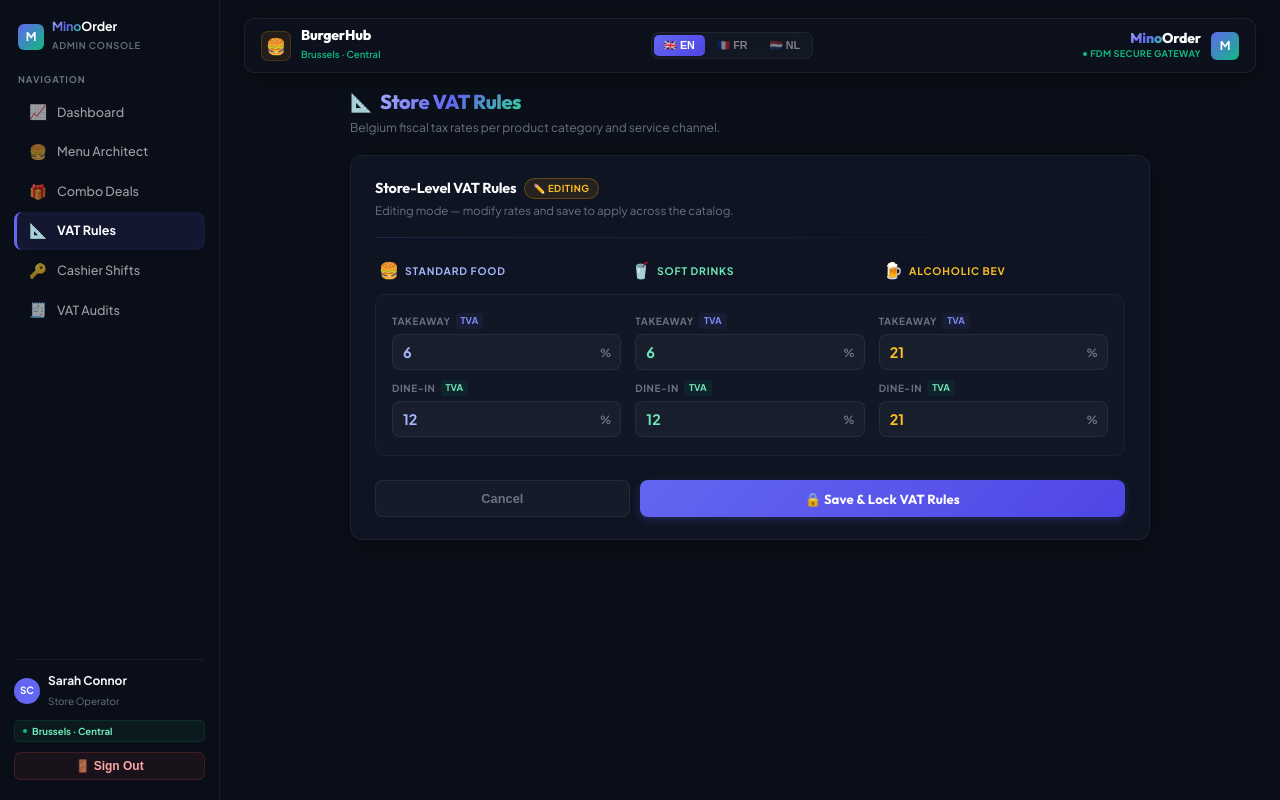
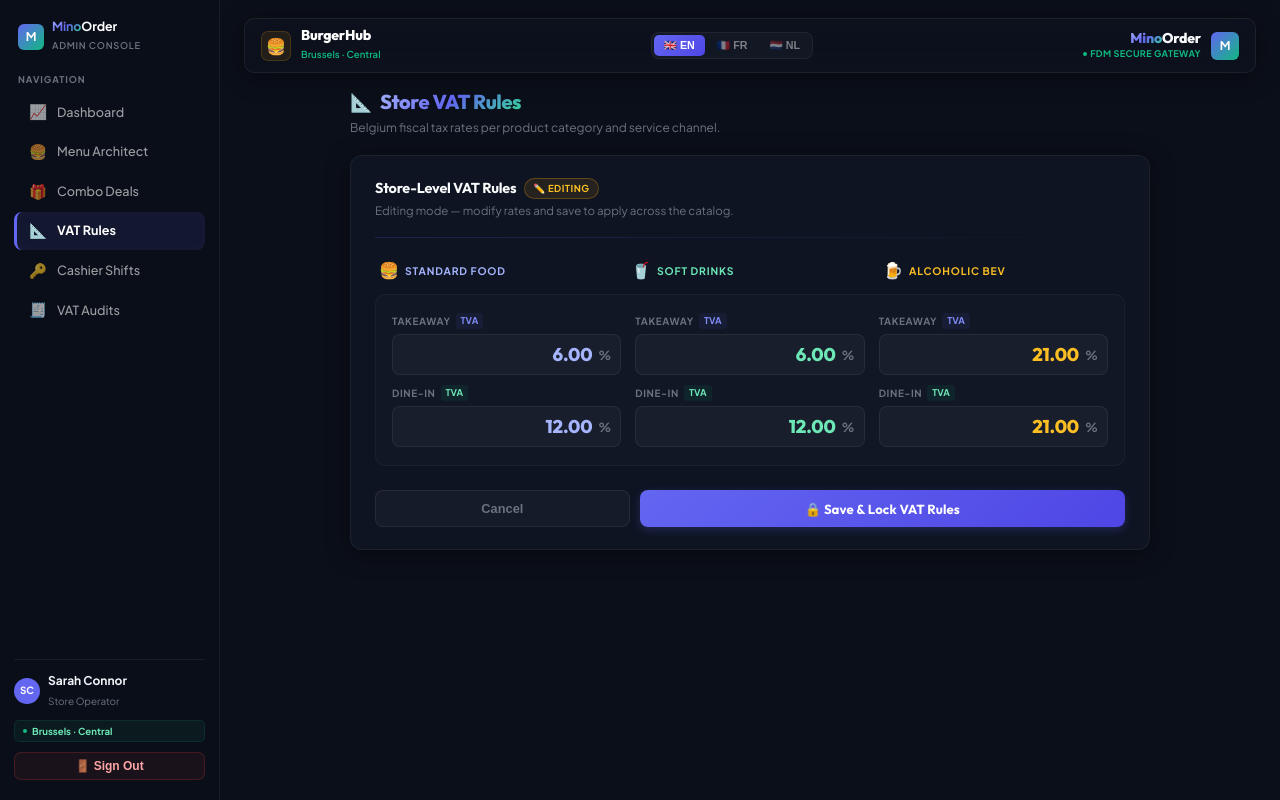
Before and after one commit to baijanburgers-stack/minoorder, a Next.js app in the folder minoorder-web-back-office/: page /store-admin/menu/vat-rules in a window 1280 px wide. Both pictures are taken after a click on the button "✏️ Edit Rates". Built offline with nearby package versions, Linux system fonts and the light colour scheme.

Commit message:
feat(vat): POS currency-style input for VAT rate fields — digits only, right-to-left, 2dp

```diff
--- a/minoorder-web-back-office/src/app/store-admin/menu/vat-rules/page.tsx
+++ b/minoorder-web-back-office/src/app/store-admin/menu/vat-rules/page.tsx
@@ -14,13 +14,22 @@ export default function VatRulesPage() {
   const { storeVatRates, setStoreVatRates } = useMenu();
   const { showToast } = useToast();
 
-  const [isLocked, setIsLocked] = useState(true); // ← starts locked
-  const [foodTakeaway,      setFoodTakeaway]      = useState(storeVatRates.foodTakeaway.toString());
-  const [foodDineIn,        setFoodDineIn]        = useState(storeVatRates.foodDineIn.toString());
-  const [softTakeaway,      setSoftTakeaway]      = useState(storeVatRates.softDrinkTakeaway.toString());
-  const [softDineIn,        setSoftDineIn]        = useState(storeVatRates.softDrinkDineIn.toString());
-  const [alcoholTakeaway,   setAlcoholTakeaway]   = useState(storeVatRates.alcoholTakeaway.toString());
-  const [alcoholDineIn,     setAlcoholDineIn]     = useState(storeVatRates.alcoholDineIn.toString());
+  const fmt = (n: number) => n.toFixed(2);
+
+  const [isLocked, setIsLocked] = useState(true);
+  const [foodTakeaway,    setFoodTakeaway]    = useState(fmt(storeVatRates.foodTakeaway));
+  const [foodDineIn,      setFoodDineIn]      = useState(fmt(storeVatRates.foodDineIn));
+  const [softTakeaway,    setSoftTakeaway]    = useState(fmt(storeVatRates.softDrinkTakeaway));
+  const [softDineIn,      setSoftDineIn]      = useState(fmt(storeVatRates.softDrinkDineIn));
+  const [alcoholTakeaway, setAlcoholTakeaway] = useState(fmt(storeVatRates.alcoholTakeaway));
+  const [alcoholDineIn,   setAlcoholDineIn]   = useState(fmt(storeVatRates.alcoholDineIn));
+
+  // POS currency-style input: digits only, last 2 are decimals
+  const posInput = (setter: (v: string) => void) =>
+    (e: React.ChangeEvent<HTMLInputElement>) => {
+      const digits = e.target.value.replace(/\D/g, '');
+      setter(digits ? (parseInt(digits, 10) / 100).toFixed(2) : '0.00');
+    };
 
   const vals: Record<string, string> = {
     foodTakeaway, foodDineIn, softDrinkTakeaway: softTakeaway,
@@ -35,13 +44,12 @@ export default function VatRulesPage() {
   const handleEdit = () => setIsLocked(false);
 
   const handleCancel = () => {
-    // Revert to last saved values
-    setFoodTakeaway(storeVatRates.foodTakeaway.toString());
-    setFoodDineIn(storeVatRates.foodDineIn.toString());
-    setSoftTakeaway(storeVatRates.softDrinkTakeaway.toString());
-    setSoftDineIn(storeVatRates.softDrinkDineIn.toString());
-    setAlcoholTakeaway(storeVatRates.alcoholTakeaway.toString());
-    setAlcoholDineIn(storeVatRates.alcoholDineIn.toString());
+    setFoodTakeaway(fmt(storeVatRates.foodTakeaway));
+    setFoodDineIn(fmt(storeVatRates.foodDineIn));
+    setSoftTakeaway(fmt(storeVatRates.softDrinkTakeaway));
+    setSoftDineIn(fmt(storeVatRates.softDrinkDineIn));
+    setAlcoholTakeaway(fmt(storeVatRates.alcoholTakeaway));
+    setAlcoholDineIn(fmt(storeVatRates.alcoholDineIn));
     setIsLocked(true);
   };
 
@@ -142,10 +150,13 @@ export default function VatRulesPage() {
                     </div>
                   ) : (
                     <div style={{ position: 'relative' }}>
-                      <input type="number" step="0.01" min="0" max="100" className="form-input"
-                        style={{ padding: '8px 28px 8px 10px', fontSize: '0.9rem', fontWeight: 700, color: g.color }}
-                        value={vals[g.tkKey]} onChange={e => setters[g.tkKey](e.target.value)} required />
-                      <span style={{ position: 'absolute', right: '10px', top: '50%', transform: 'translateY(-50%)', fontSize: '0.7rem', color: 'var(--text-muted)', fontWeight: 700, pointerEvents: 'none' }}>%</span>
+                      <input
+                        type="text" inputMode="numeric" className="form-input"
+                        value={vals[g.tkKey]}
+                        onChange={posInput(setters[g.tkKey])}
+                        style={{ paddingRight: '28px', textAlign: 'right', fontFamily: 'var(--font-display)', fontWeight: 800, fontSize: '1.15rem', color: g.color, letterSpacing: '-0.01em' }}
+                      />
+                      <span style={{ position: 'absolute', right: '10px', top: '50%', transform: 'translateY(-50%)', fontSize: '0.78rem', color: 'var(--text-muted)', fontWeight: 800, pointerEvents: 'none' }}>%</span>
                     </div>
                   )}
                 </div>
@@ -163,10 +174,13 @@ export default function VatRulesPage() {
                     </div>
                   ) : (
                     <div style={{ position: 'relative' }}>
-                      <input type="number" step="0.01" min="0" max="100" className="form-input"
-                        style={{ padding: '8px 28px 8px 10px', fontSize: '0.9rem', fontWeight: 700, color: g.color }}
-                        value={vals[g.diKey]} onChange={e => setters[g.diKey](e.target.value)} required />
-                      <span style={{ position: 'absolute', right: '10px', top: '50%', transform: 'translateY(-50%)', fontSize: '0.7rem', color: 'var(--text-muted)', fontWeight: 700, pointerEvents: 'none' }}>%</span>
+                      <input
+                        type="text" inputMode="numeric" className="form-input"
+                        value={vals[g.diKey]}
+                        onChange={posInput(setters[g.diKey])}
+                        style={{ paddingRight: '28px', textAlign: 'right', fontFamily: 'var(--font-display)', fontWeight: 800, fontSize: '1.15rem', color: g.color, letterSpacing: '-0.01em' }}
+                      />
+                      <span style={{ position: 'absolute', right: '10px', top: '50%', transform: 'translateY(-50%)', fontSize: '0.78rem', color: 'var(--text-muted)', fontWeight: 800, pointerEvents: 'none' }}>%</span>
                     </div>
                   )}
                 </div>
```
